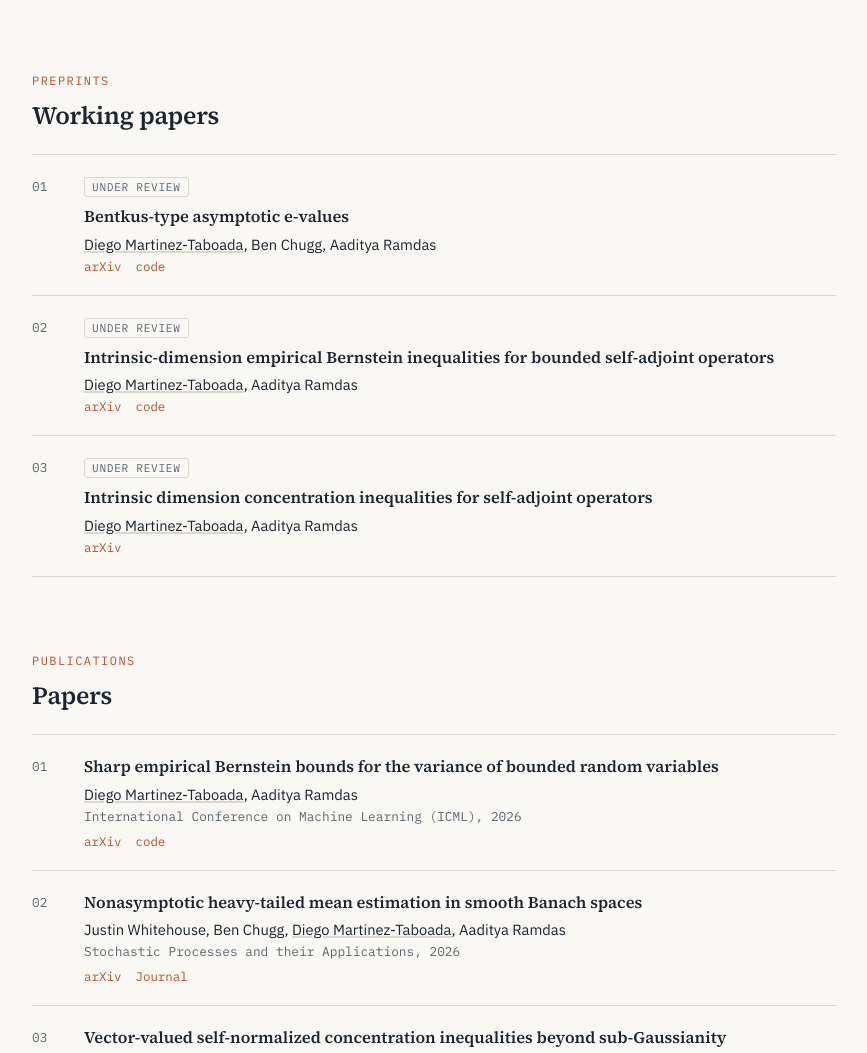
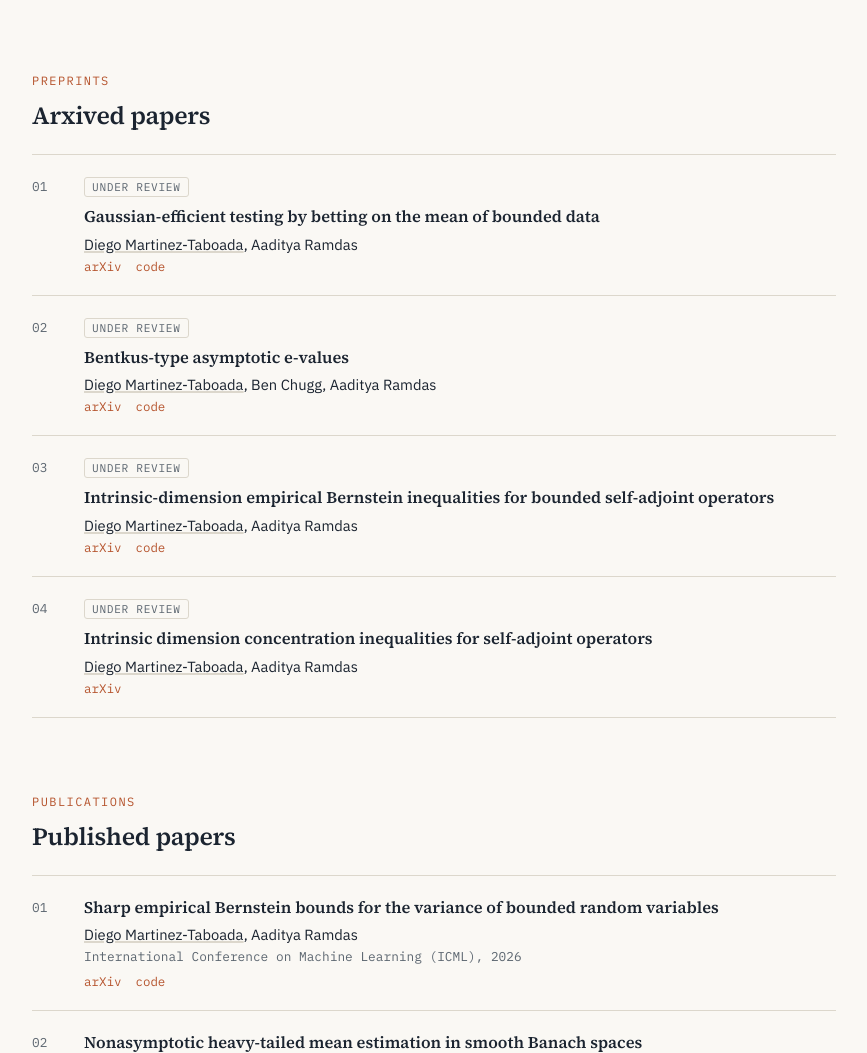
Before and after one commit to DMartinezT/DMartinezT.github.io, a plain HTML site: page index.html in a window 1280 px wide. Shown: the part 1303-2356 px from the top of the page, without its empty margins (346-1213 px from the left). Drawn offline with Linux system fonts and the light colour scheme.

Commit message:
Add GE betting paper

```diff
--- a/index.html
+++ b/index.html
@@ -571,8 +571,20 @@
 
     <section id="preprints">
       <p class="eyebrow">Preprints</p>
-      <h2>Working papers</h2>
+      <h2>Arxived papers</h2>
       <ol class="pub-list">
+        <li class="pub-item">
+          <div>
+            <span class="status-tag">Under review</span>
+            <p class="pub-title">Gaussian-efficient testing by betting on the mean of bounded data</p>
+            <p class="pub-authors"><span class="me">Diego Martinez-Taboada</span>, Aaditya Ramdas</p>
+            <div class="pub-links">
+              <a href="https://arxiv.org/abs/2608.21694" target="_blank">arXiv</a>
+              <a href="https://github.com/DMartinezT/betting" target="_blank">code</a>
+
+            </div>
+          </div>
+        </li>
         <li class="pub-item">
           <div>
             <span class="status-tag">Under review</span>
@@ -611,7 +623,7 @@
 
     <section id="publications">
       <p class="eyebrow">Publications</p>
-      <h2>Papers</h2>
+      <h2>Published papers</h2>
       <ol class="pub-list">
         <li class="pub-item">
           <div>
```
